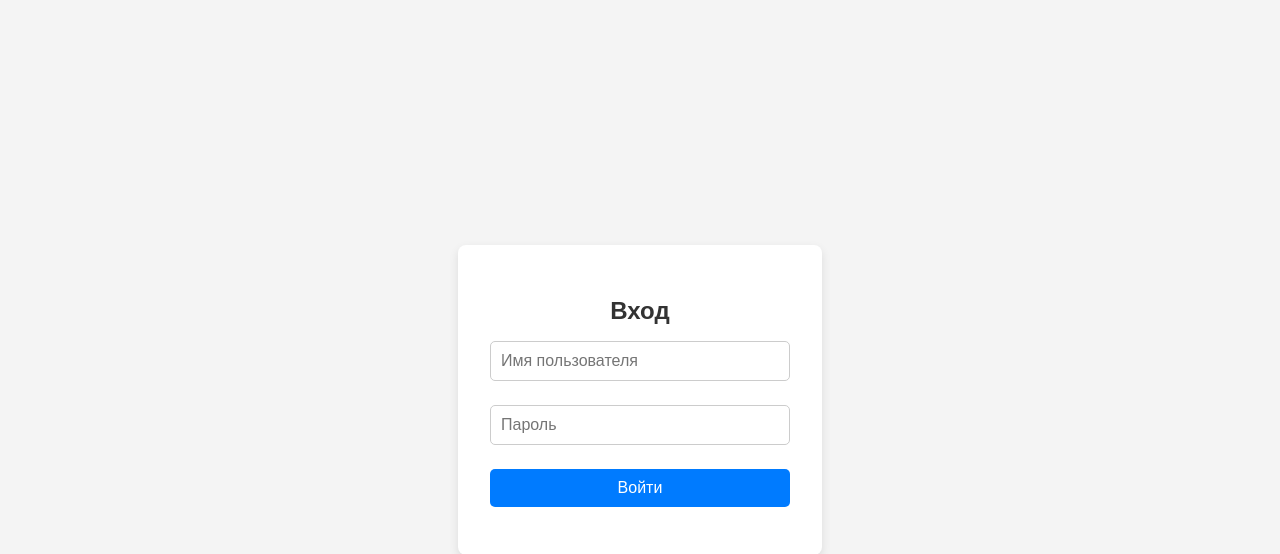
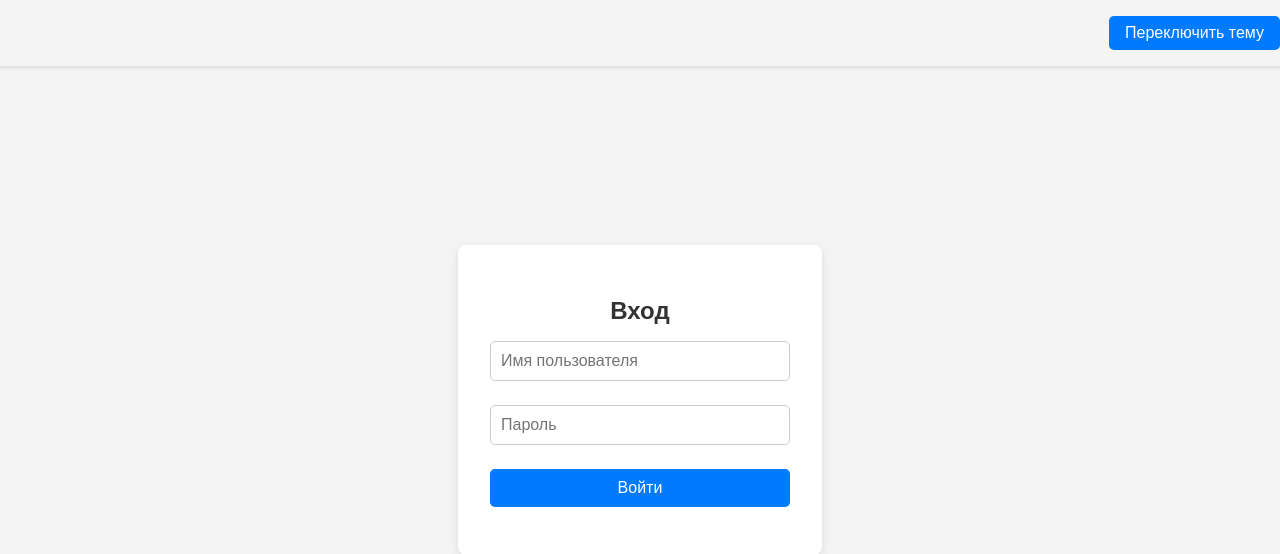
Before and after one commit to alfiia-bad/ask, a Flask app: page /login in a window 1280 px wide. Shown: the top 554 px of the page. Run offline with Flask 2, Linux system fonts and the light colour scheme.

Commit message:
кнопка смены темы

```diff
--- a/templates/login.html
+++ b/templates/login.html
@@ -13,6 +13,11 @@
             height: 100vh;
             background-color: #f4f4f4;
             margin: 0;
+            transition: background-color 0.3s, color 0.3s;
+        }
+        body.dark-mode {
+            background-color: #333;
+            color: #f4f4f4;
         }
         .login-container {
             background: white;
@@ -21,10 +26,18 @@
             box-shadow: 0 4px 10px rgba(0, 0, 0, 0.1);
             width: 300px;
             text-align: center;
+            transition: background-color 0.3s, color 0.3s;
+        }
+        body.dark-mode .login-container {
+            background: #444;
+            color: #f4f4f4;
         }
         .login-container h2 {
             margin-bottom: 1rem;
             color: #333;
+        }
+        body.dark-mode .login-container h2 {
+            color: #f4f4f4;
         }
         .login-container .form-group {
             width: 100%;
@@ -42,11 +55,19 @@
             border: 1px solid #ccc;
             margin-bottom: 8px;
         }
+        body.dark-mode .login-container input {
+            background: #555;
+            border: 1px solid #777;
+            color: #f4f4f4;
+        }
         .login-container button {
             background: #007bff;
             color: white;
             border: none;
             cursor: pointer;
+        }
+        body.dark-mode .login-container button {
+            background: #0056b3;
         }
         .login-container button:hover {
             background: #0056b3;
@@ -55,9 +76,37 @@
             color: red;
             margin-bottom: 1rem;
         }
+        header {
+            position: absolute;
+            top: 0;
+            width: 100%;
+            display: flex;
+            justify-content: flex-end;
+            padding: 1rem;
+            background: #f4f4f4;
+            box-shadow: 0 2px 4px rgba(0, 0, 0, 0.1);
+        }
+        body.dark-mode header {
+            background: #444;
+        }
+        .theme-toggle {
+            cursor: pointer;
+            padding: 0.5rem 1rem;
+            border: none;
+            background: #007bff;
+            color: white;
+            border-radius: 5px;
+            font-size: 16px;
+        }
+        body.dark-mode .theme-toggle {
+            background: #0056b3;
+        }
     </style>
 </head>
 <body>
+    <header>
+        <button class="theme-toggle" onclick="toggleTheme()">Переключить тему</button>
+    </header>
     <div class="login-container">
         <h2>Вход</h2>
         {% for message in get_flashed_messages(category_filter=["danger"]) %}
@@ -76,5 +125,10 @@
             </div>
         </form>
     </div>
+    <script>
+        function toggleTheme() {
+            document.body.classList.toggle('dark-mode');
+        }
+    </script>
 </body>
 </html>
```
